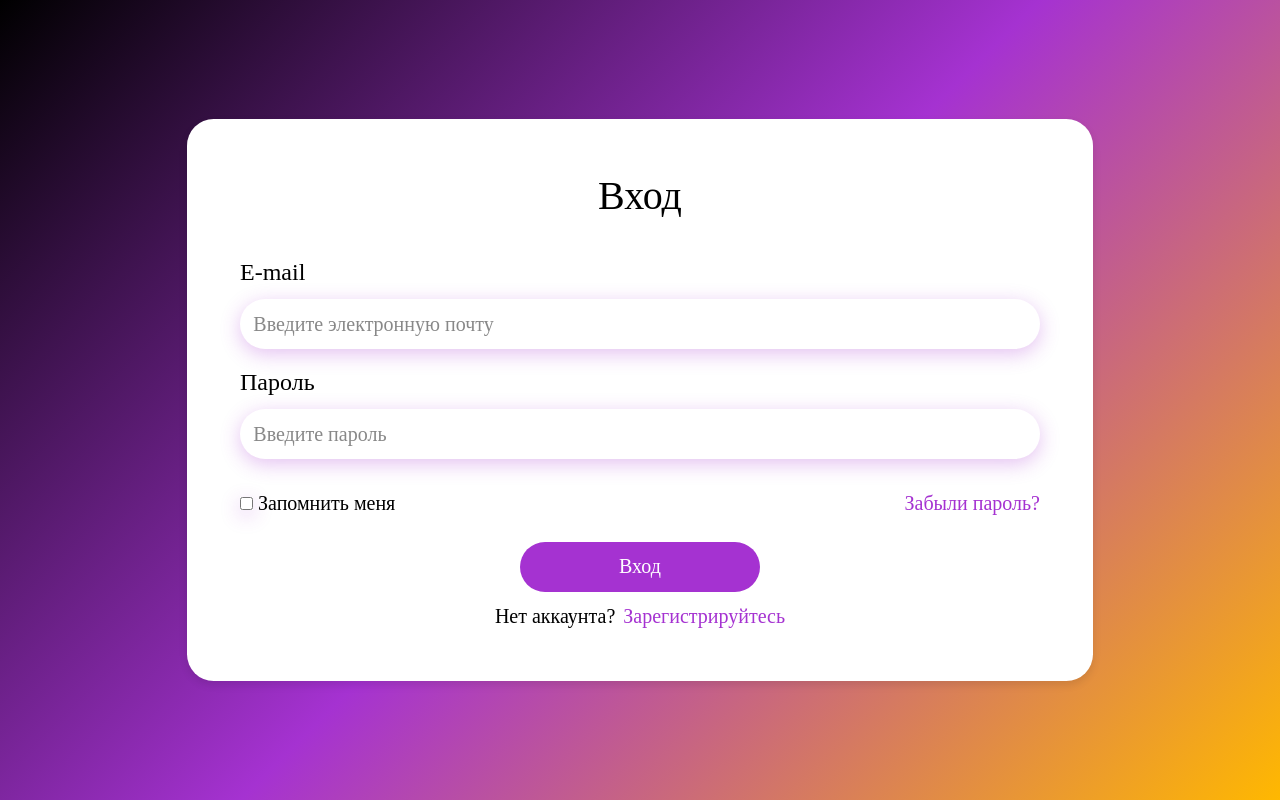
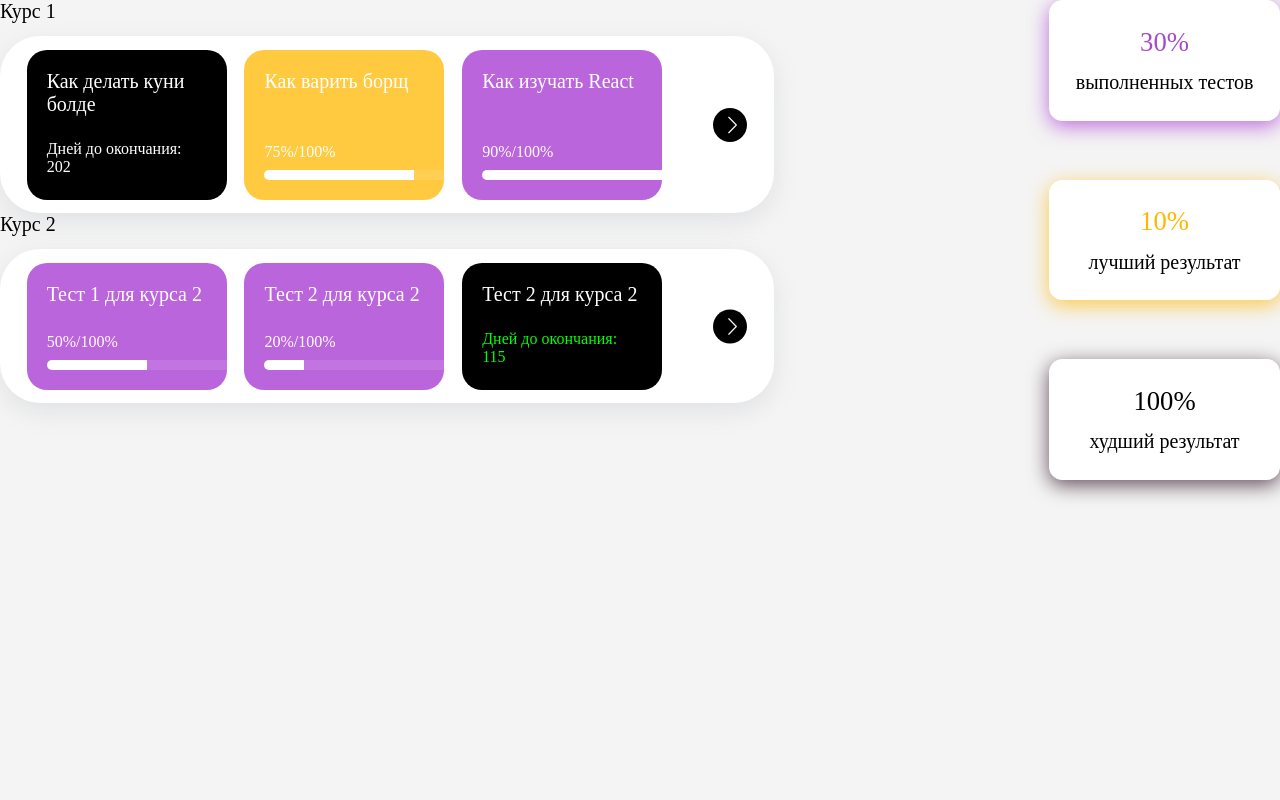
Before and after one commit to ultramegapig/pulse-project, a React (Create React App) app in the folder front/: page / in a window 1280 px wide. Built offline with nearby package versions, Linux system fonts and the light colour scheme; a web font is replaced by a local one.

Commit message:
test page fix

```diff
--- a/front/src/App.tsx
+++ b/front/src/App.tsx
@@ -7,6 +7,7 @@ import { AuthContext, AuthProvider } from './context/AuthContext';
 import Login from './components/Login';
 import { Tab } from 'react-bootstrap';
 import CourseTestsBlock from './components/CourseTestsBlock';
+import TestsStat from './components/TestsStat';
 
 const MainPage = lazy(() => import('./areas/MainPage'));
 const Table = lazy(() => import('./areas/Table'));
@@ -110,7 +111,7 @@ const App: React.FC = () => {
   return (
     <AuthProvider>
       <Router>
-        <AppContent/>
+        <Tests/>
       </Router>
     </AuthProvider>
   );
--- a/front/src/areas/Tests.tsx
+++ b/front/src/areas/Tests.tsx
@@ -1,7 +1,8 @@
 import React from 'react';
 
-import '../styles/all.scss';
+import '../styles/tests.scss';
 import CourseTestsBlock from '../components/CourseTestsBlock';
+import TestsStat from '../components/TestsStat';
 
 // Данные для нескольких блоков курсовых тестов
 const coursesData = [
@@ -56,7 +57,9 @@ const coursesData = [
 // Компонент для отображения всех курсовых тестов
 const Tests: React.FC = () => {
   return (
-    <div>
+    <div className='tests'>
+
+      <div>
       {coursesData.map((course, index) => (
         <CourseTestsBlock
           key={index}
@@ -64,6 +67,10 @@ const Tests: React.FC = () => {
           testCardsData={course.testCardsData}
         />
       ))}
+      </div>
+
+      <TestsStat completedResult={30} bestdResult={10} worstdResult={100}/>
+
     </div>
   );
 }
--- /dev/null
+++ b/front/src/components/TestsStat.tsx
@@ -0,0 +1,29 @@
+import React from 'react';
+import '../styles/testsStat.scss';
+
+interface TestsStatProps {
+    completedResult: number;
+    bestdResult: number;
+    worstdResult: number;
+}
+
+const TestsStat: React.FC<TestsStatProps> = ({completedResult, bestdResult, worstdResult}) => {
+  return (
+    <div className='tests-stat'>
+      <div className='tests-stat-completed'>
+        <h2>{completedResult}%</h2>
+        <p>выполненных тестов</p>
+      </div>
+      <div className='tests-stat-best'>
+        <h2>{bestdResult}%</h2>
+        <p>лучший результат</p>
+      </div>
+      <div className='tests-stat-worst'>
+        <h2>{worstdResult}%</h2>
+        <p>худший результат</p>
+        </div>
+    </div>
+  );
+}
+
+export default TestsStat;
--- a/front/src/styles/all.scss
+++ b/front/src/styles/all.scss
@@ -86,6 +86,7 @@ body {
     border-radius: 15pt;
     padding: 15pt;
     font-size: 10pt;
+    width: 20dvh;
 
 }
 
@@ -100,7 +101,6 @@ body {
 }
 
 .testShortCard a{
-    width: 30dvh;
     font-size: 12pt ;
     margin-bottom: 3pt;
     color: white;
@@ -283,13 +283,13 @@ body {
   }
 
   .testBlock{
+    width: 100%;
     display: flex;
     flex-direction: row;
     background-color: white;
     box-shadow: rgba(149, 157, 165, 0.2) 0px 8px 24px;
     border-radius: 5dvh;
     justify-content: space-between;
-
     padding: 10pt 20pt;
   }
 
--- a/front/src/styles/courseTestsBlock.scss
+++ b/front/src/styles/courseTestsBlock.scss
@@ -1,3 +1,5 @@
+
+
 .courseTestsBlock >     h2{
     font-family: 'bold';
     font-size: 25   pt;
--- /dev/null
+++ b/front/src/styles/tests.scss
@@ -0,0 +1,5 @@
+.tests{
+    display: flex;
+    flex-direction: row;
+    justify-content: space-between;
+}
--- /dev/null
+++ b/front/src/styles/testsStat.scss
@@ -0,0 +1,52 @@
+.tests-stat{
+    display: flex;
+    flex-direction: column;
+    justify-content: space-between;
+    height: 60dvh;
+}
+
+.tests-stat h2{
+    margin-bottom: 10pt;
+    font-family: 'bold';
+    font-size: 20pt;
+}
+
+.tests-stat-completed > h2{
+    color: #A64AC9;
+}
+
+.tests-stat-best > h2{
+    color: #FFB800;
+}
+
+.tests-stat-worst > h2{
+    color: #000000;
+}
+
+.tests-stat p{
+    font-family: 'medium';
+}
+
+.tests-stat-completed,
+.tests-stat-best,
+.tests-stat-worst {
+    display: flex;
+    background-color: white;
+    border-radius: 10pt;
+    align-items: center;
+    flex-direction: column;
+    padding: 20pt;
+
+}
+
+.tests-stat-completed{
+    box-shadow: 0px 5px 20px rgba(165,50,209, 0.7),
+}
+
+.tests-stat-best{
+    box-shadow: 0px 5px 20px rgba(255,184,0, 0.7),
+}
+
+.tests-stat-worst{
+    box-shadow: 0px 5px 20px rgba(37,5,24, 0.7),
+}
```
